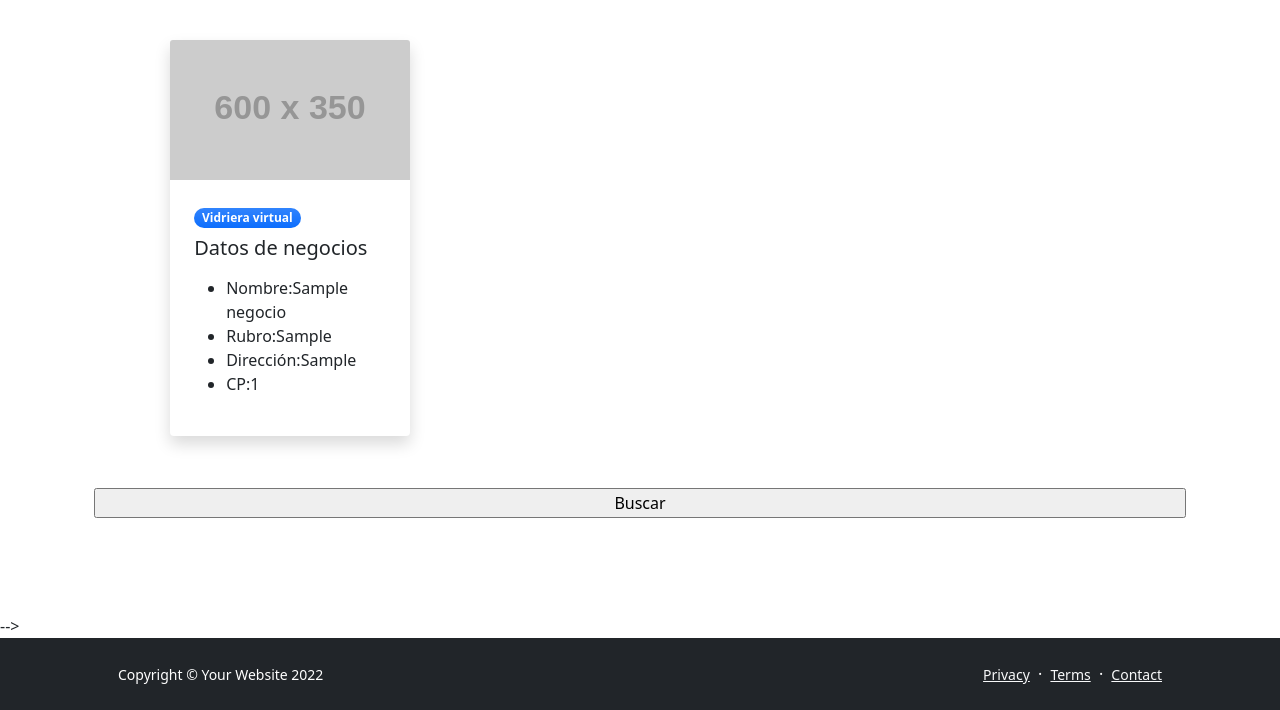
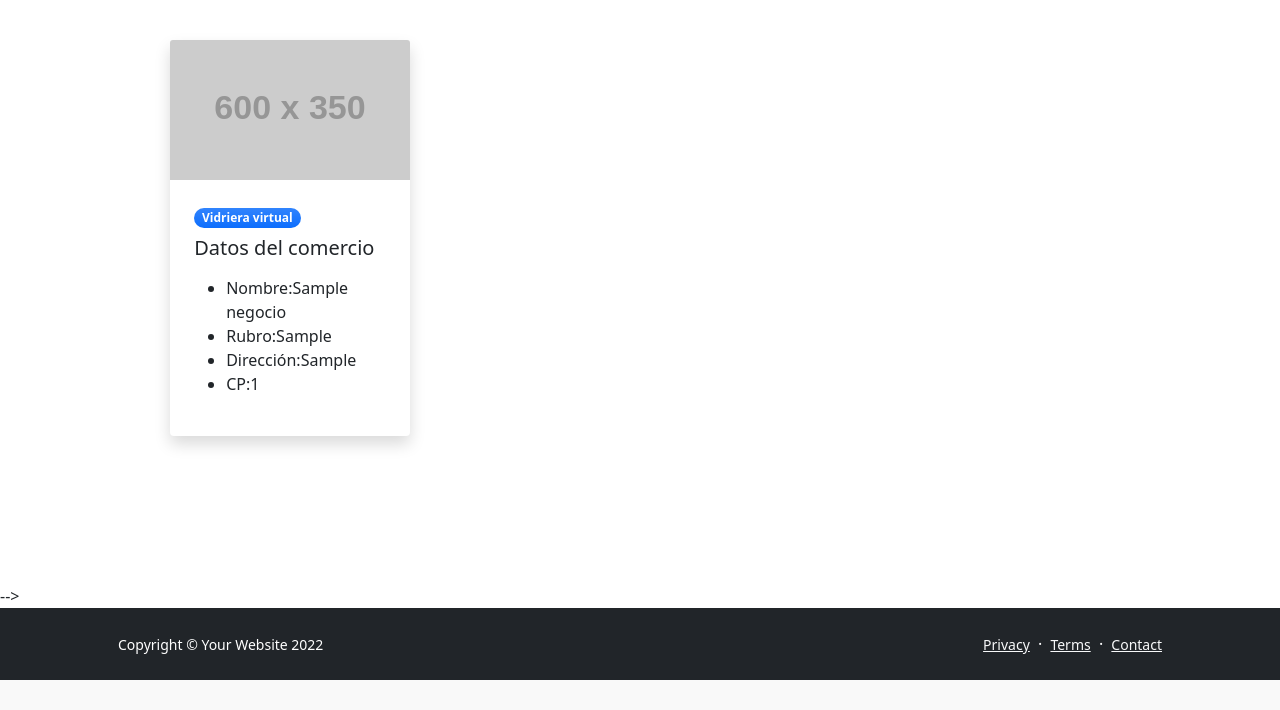
Before and after one commit to ckalvaro/proyecto_coder, a Django app: template AppNegocio/templates/AppNegocio/resultado_negocios.html in a window 1280 px wide. Shown: the part 524-1234 px from the top of the page. After the commit the page ends 1204 px from the top, so only its background shows below. Run offline with Django 4.2, Linux system fonts and the light colour scheme; the template is opened without the code that fills it: values that come from a table or form of the project are taken from there, others are empty; tables that the repository leaves empty hold one stand-in row (values such as "Sample post"); grey boxes labelled with a size stand in for pictures from a placeholder-image service; some libraries are stand-ins or nearby versions.

Commit message:
Saco botón de buscar para resultado

```diff
--- a/AppNegocio/templates/AppNegocio/resultado_negocios.html
+++ b/AppNegocio/templates/AppNegocio/resultado_negocios.html
@@ -15,7 +15,7 @@
                     <img class="card-img-top" src="https://dummyimage.com/600x350/6c757d/343a40" alt="...">
                     <div class="card-body p-4">
                         <div class="badge bg-primary bg-gradient rounded-pill mb-2">Vidriera virtual</div>
-                        <a class="text-decoration-none link-dark stretched-link" href="#!"><div class="h5 card-title mb-3">Datos de negocios</div></a>
+                        <a class="text-decoration-none link-dark stretched-link" href="#!"><div class="h5 card-title mb-3">Datos del comercio</div></a>
                         <ul>
 
                             <li>Nombre:{{ negocio.nombre }}</li>
@@ -27,7 +27,6 @@
                     </div>
                 </div>
 
-
                 {% endfor %}
 
             {% endif %}
@@ -36,7 +35,6 @@
 
 </div>
 
-<input type="submit" value="Buscar">
 
 
 {% endblock %}
```
